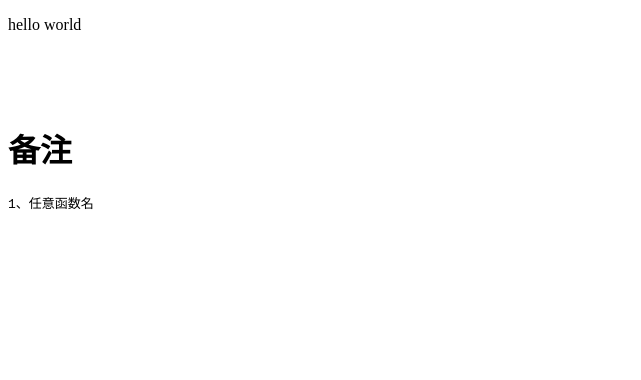
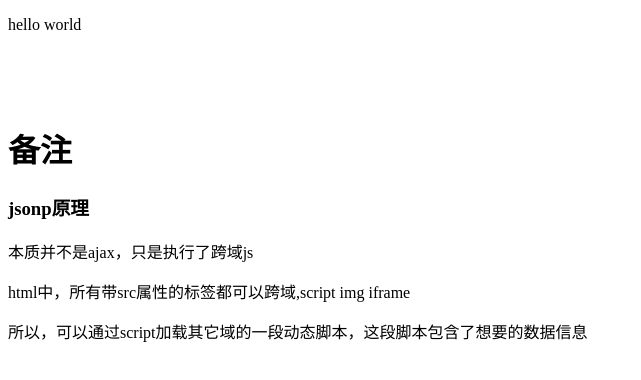
Before and after one commit to Heyff12/cross-domain, a website: page static/jsonp.html in a window 1280 px wide. Shown: the whole page, without its empty margins (0-641 px from the left). Drawn offline with Linux system fonts and the light colour scheme.

Commit message:
增加备注

```diff
--- a/package.json
+++ b/package.json
@@ -9,6 +9,7 @@
   "author": "",
   "license": "ISC",
   "devDependencies": {
+    "express": "^4.15.4",
     "http-proxy-middleware": "^0.17.4",
     "koa": "^2.3.0",
     "socket.io": "^2.0.3"
--- a/static/jsonp.html
+++ b/static/jsonp.html
@@ -9,8 +9,15 @@
 
 <br/><br/><br/>
 <h1>备注</h1>
+<h3>jsonp原理</h3>
+
+<p>本质并不是ajax，只是执行了跨域js</p>
+
+<p>html中，所有带src属性的标签都可以跨域,script img iframe</p>
+
+<p>所以，可以通过script加载其它域的一段动态脚本，这段脚本包含了想要的数据信息</p>
 <pre>
-1、任意函数名
+
 </pre>
 <script>
     function myFunction (data) {
```
